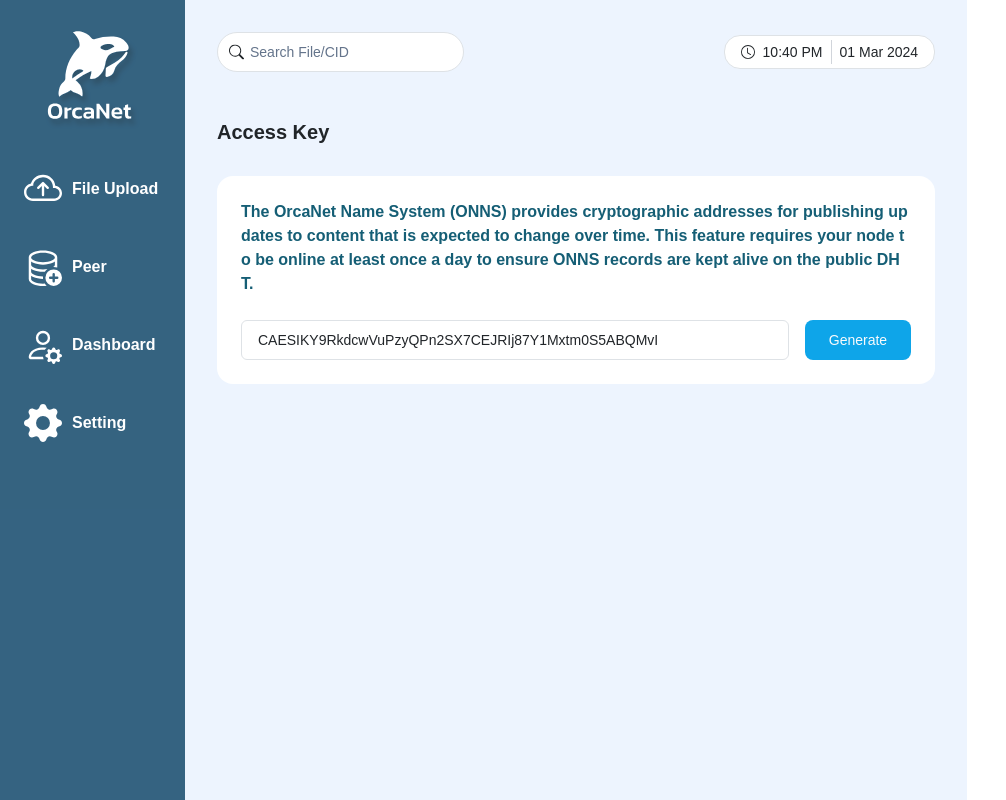
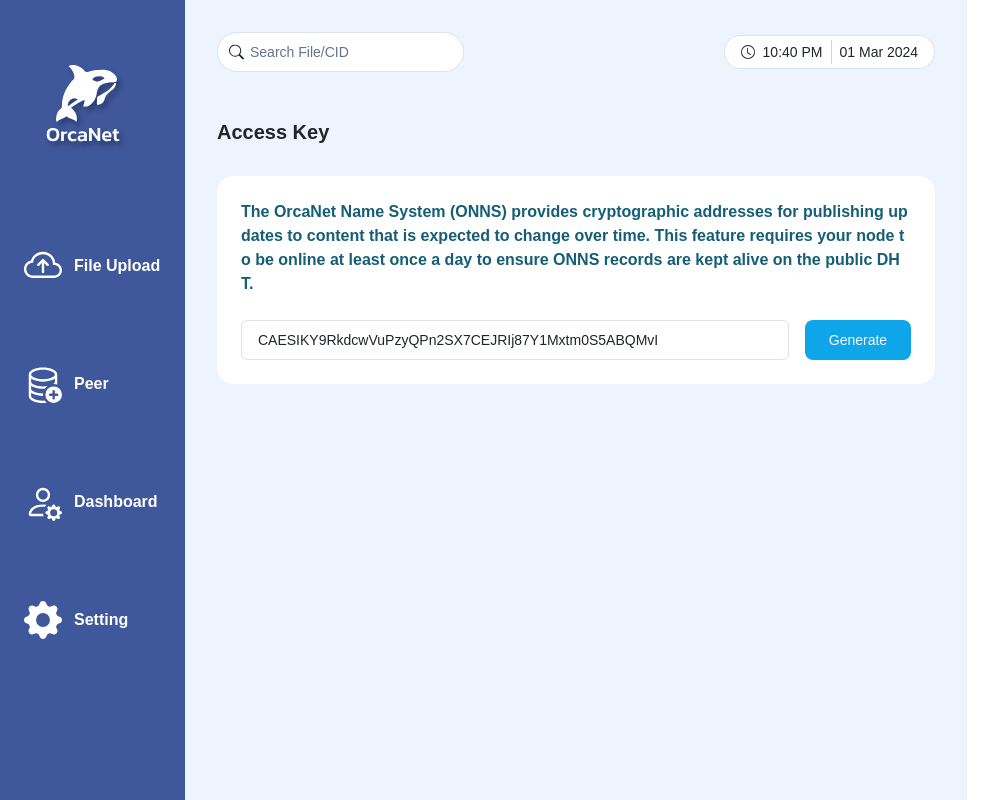
Before and after one commit to sbu-416-24sp/orcanet-desktop-deprecated, a React (Vite) app in the folder frontend/: page /setting in a window 1280 px wide. Shown: the whole page, without its empty margins (0-1006 px from the left). Built offline with nearby package versions, Linux system fonts and the light colour scheme; the HTML template or start-up script is replaced by a standard one.

Commit message:
Convert Menu and logo to tailwind format

```diff
--- a/frontend/src/components/Menu.tsx
+++ b/frontend/src/components/Menu.tsx
@@ -26,8 +26,8 @@
 
 function Tab({ path, active, onClick, Icon, text }: TabProps) {
   return (
-    <NavLink to={path}>
-      <div className="tab" onClick={onClick}>
+    <NavLink className={"no-underline"} to={path}>
+      <div className="flex items-center" onClick={onClick}>
         <div>
           {active ? (
             <Icon color={iconColor} size={iconSize} />
@@ -35,7 +35,9 @@
             <Icon color={iconColor} size={iconSize} />
           )}
         </div>
-        <div className="tab-text">{text}</div>
+        <div className="font-bold text-white no-underline hover:underline pl-3">
+          {text}
+        </div>
       </div>
     </NavLink>
   );
@@ -72,7 +74,8 @@
   ];
 
   return (
-    <div className="tabs">
+    // <div className="tabs">
+    <div className="py-8 px-4 flex flex-col gap-20 mt-16 ">
       {tabs.map((tab) => (
         <Tab
           key={tab.path}
@@ -91,7 +94,8 @@
   const [active, setActive] = useState(window.location.pathname);
 
   return (
-    <div className="menu">
+    // <div className="menu">
+    <div className="flex flex-col  h-full bg-blue-900 bg-opacity-85 ">
       <NavLink to="/" onClick={() => setActive("/")}>
         <Logo fill="white" />
       </NavLink>
--- a/frontend/src/stylesheets/_menu.scss
+++ b/frontend/src/stylesheets/_menu.scss
@@ -1,41 +1,41 @@
-@use "helper";
+// @use "helper";
 
-.menu {
-  display: flex;
-  flex-direction: column;
-  gap: 40px;
-  height: 100%;
-  background-color: #12486b;
-  opacity: 85%;
+// .menu {
+//   display: flex;
+//   flex-direction: column;
+//   gap: 40px;
+//   height: 100%;
+//   background-color: #12486b;
+//   opacity: 85%;
 
-  .logo {
-    @include helper.centerHorizontal;
-    margin-top: 30px;
+//   .logo {
+//     @include helper.centerHorizontal;
+//     margin-top: 30px;
 
-    svg {
-      width: 100px;
-      height: 100px;
-    }
-  }
-}
+//     svg {
+//       width: 100px;
+//       height: 100px;
+//     }
+//   }
+// }
 
-.menu .tabs {
-  .tab {
-    @include helper.centerVertical;
-    margin: 0 1.5em 40px;
-    column-gap: 10px;
-  }
+// .menu .tabs {
+//   .tab {
+//     @include helper.centerVertical;
+//     margin: 0 1.5em 40px;
+//     column-gap: 10px;
+//   }
 
-  .tab-text {
-    font-weight: bold;
-    color: white;
-  }
+//   .tab-text {
+//     font-weight: bold;
+//     color: white;
+//   }
 
-  a {
-    text-decoration: none;
-  }
+//   a {
+//     text-decoration: none;
+//   }
 
-  a:hover .tab-text {
-    text-decoration: underline;
-  }
-}
+//   a:hover .tab-text {
+//     text-decoration: underline;
+//   }
+// }
--- a/frontend/src/svgs/OrcaNetLogo.tsx
+++ b/frontend/src/svgs/OrcaNetLogo.tsx
@@ -1,6 +1,7 @@
 export default function Logo({ fill }: { fill: string }) {
   return (
-    <div className="logo">
+    //<div className="logo">
+    <div className="flex items-center mt-16 ml-11">
       <svg
         width="84"
         height="87"
```
